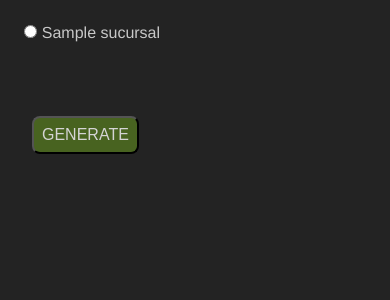
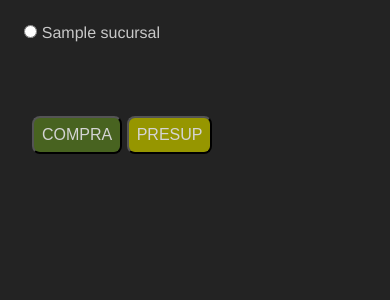
Before and after one commit to amaroferraris/acdb, a Django app: page / in a window 390 px wide. Shown: the top 300 px of the page. Run offline with Django 4.2, Linux system fonts and the light colour scheme; tables that the repository leaves empty hold one stand-in row (values such as "Sample post").

Commit message:
HTML, CSS, JS adding btnPresupuesto

```diff
--- a/acdj/static/index.js
+++ b/acdj/static/index.js
@@ -12,6 +12,7 @@ let jsonCarModel = JSON.parse(document.getElementById('carmodel-json').textConte
 let jsonCarAccessory = JSON.parse(document.getElementById('caraccessory-json').textContent)
 
 const btn = document.getElementById('btn-output');
+const btnPresupuesto = document.getElementById('btn-output-presupuesto');
 const message = document.getElementById('output');
 
 
@@ -245,7 +246,7 @@ btn.addEventListener('click', () => {
 \nEl monto de tu orden se congela por 48hs hábiles y podés abonar hasta el ${formattedFutureDate} inclusive.`;
 
     // CHECKING IF A COPY BUTTON ALREADY EXISTS
-    const btnGenerateNextElement = btn.nextElementSibling;
+    const btnGenerateNextElement = btn.nextElementSibling.nextElementSibling;
     const messagePreviousElement = message.previousElementSibling;
 
     if (btnGenerateNextElement
@@ -259,7 +260,7 @@ btn.addEventListener('click', () => {
     };
 
     // CREATING A COPY BUTTON
-    const btnCopyCreate = '<button class="btn-copy" id="btn-copy">COPY MESSAGE</button>';
+    const btnCopyCreate = '<button class="btn-copy" id="btn-copy">COPIAR</button>';
     message.insertAdjacentHTML('beforebegin', btnCopyCreate)
 
 
@@ -285,10 +286,121 @@ btn.addEventListener('click', () => {
     });
 
     // CREATING A CLEAR MESSAGE BUTTON
-    const btnClearCreate = '<button class="btn-clear" id="btn-clear">CLEAR MESSAGE</button>';
+    const btnClearCreate = '<button class="btn-clear" id="btn-clear">BORRAR</button>';
     message.insertAdjacentHTML('beforebegin', btnClearCreate);
 
     const btnClear = document.getElementById('btn-clear')
 
     btnClear.addEventListener('click', () => { message.innerHTML = '' });
 });
+
+
+// PRESUPUESTO
+btnPresupuesto.addEventListener('click', () => {
+
+    // FILTERING CHECKED BOXES
+    // Getting model id
+    const checkboxModel = document.querySelectorAll('input[name="model"]')
+    let checkedModelId;
+
+    checkboxModel.forEach(checkbox => {
+        if (checkbox.checked) {
+            checkedModelId = checkbox.id.split('-')[1]
+        }
+    })
+
+    // Getting accessory
+    const checkboxes = document.querySelectorAll('input[type="checkbox"]')
+    const checkedAccesoriesName = [];
+    const checkedAccesoriesPrice = [];
+
+    checkboxes.forEach(checkbox => {
+        if (checkbox.checked) {
+
+            checkedAccesoriesName.push(checkbox.value.split(' (EXCEPTO')[0]);
+            checkedAccesoriesPrice.push(jsonCarAccessory.filter(item => item.id == checkbox.id.split('-')[1] && item.model_id == checkedModelId)[0].price)
+
+        }
+    })
+
+
+    let accesoryNameAndPrice = ''
+    for (const item in checkedAccesoriesName) {
+        accesoryNameAndPrice += `<li> - ${checkedAccesoriesName[item]}: $${checkedAccesoriesPrice[item].toLocaleString('pt-BR', { style: 'currency', currency: 'BRL' }).replace('R$', '')}\n</li>`
+    }
+
+
+    // // GETTING DATE
+    // const currentDate = new Date();
+
+    // // Add 48 hours to the current date
+    // const futureDate = new Date(currentDate.getTime() + (48 * 60 * 60 * 1000));
+
+    // // Check if the future date falls on a Saturday or Monday
+    // if (futureDate.getDay() === 6) { // Saturday
+    //     futureDate.setDate(futureDate.getDate() + 2); // Add 2 days to skip Saturday
+    // } else if (futureDate.getDay() === 0) { // Monday
+    //     futureDate.setDate(futureDate.getDate() + 1); // Add 1 day to skip Monday
+    // }
+
+    // const days = ['domingo', 'lunes', 'martes', 'miércoles', 'jueves', 'viernes', 'sábado'];
+    // const dayName = days[futureDate.getDay()];
+    // const dayNumber = futureDate.getDate();
+    // const month = futureDate.getMonth() + 1; // Note: January is month 0, so we add 1
+
+    // const formattedFutureDate = `${dayName} ${dayNumber < 10 ? '0' + dayNumber : dayNumber}/${month < 10 ? '0' + month : month}`;
+
+    message.innerHTML = '';
+    message.innerHTML = `Te paso el presupuesto de los accesorios de tu interés:\n
+<ul>${accesoryNameAndPrice}</ul>
+- Total: $${checkedAccesoriesPrice.reduce((acc, currVal) => acc + currVal, 0).toLocaleString('pt-BR', { style: 'currency', currency: 'BRL' }).replace('R$', '')}
+\nEl presupuesto tiene validez por 48hs hábiles, pasado este plazo los valores quedan sujetos a modificación hasta el momento de su confirmación.`;
+
+    // CHECKING IF A COPY BUTTON ALREADY EXISTS
+    const btnGenerateNextElement = btnPresupuesto.nextElementSibling;
+    const messagePreviousElement = message.previousElementSibling;
+
+    if (btnGenerateNextElement
+        && btnGenerateNextElement.className === 'btn-copy'
+        || btnGenerateNextElement.className === 'btn-copied'
+        && messagePreviousElement.className === 'btn-clear'
+    ) {
+        // IF IT DOES, REMOVE IT (TO AVOID MULTIPLE COPY BUTTONS)
+        btnGenerateNextElement.remove();
+        messagePreviousElement.remove();
+    };
+
+    // CREATING A COPY BUTTON
+    const btnCopyCreate = '<button class="btn-copy" id="btn-copy">COPIAR</button>';
+    message.insertAdjacentHTML('beforebegin', btnCopyCreate)
+
+
+    const btnCopy = document.getElementById('btn-copy')
+
+    btnCopy.addEventListener('click', () => {
+
+        const copyText = document.getElementById('output');
+        const copiedText = copyText.textContent;
+
+        navigator.clipboard.writeText(copiedText)
+            .then(() => {
+                btnCopy.classList.remove('btn-copy');
+                btnCopy.classList.add('btn-copied');
+                setTimeout(() => {
+                    btnCopy.classList.remove('btn-copied');
+                    btnCopy.classList.add('btn-copy');
+                }, 500)
+            })
+            .catch(err => {
+                console.error('Error copying message to clipboard: ', err);
+            });
+    });
+
+    // CREATING A CLEAR MESSAGE BUTTON
+    const btnClearCreate = '<button class="btn-clear" id="btn-clear">BORRAR</button>';
+    message.insertAdjacentHTML('beforebegin', btnClearCreate);
+
+    const btnClear = document.getElementById('btn-clear')
+
+    btnClear.addEventListener('click', () => { message.innerHTML = '' });
+});
--- a/acdj/static/styles.css
+++ b/acdj/static/styles.css
@@ -57,11 +57,6 @@ label {
     border-right: 1px solid rgb(212, 212, 212);
 }
 
-/* .accessory-container {
-    border-right: 1px solid rgb(212, 212, 212);
-    border-bottom: 1px solid rgb(212, 212, 212);
-} */
-
 label:hover {
     color: whitesmoke;
 }
@@ -72,6 +67,7 @@ label:hover {
 }
 
 .btn-output,
+.btn-output-presupuesto,
 .btn-copy,
 .btn-clear {
     padding: .5rem;
@@ -84,7 +80,12 @@ label:hover {
     background-color: rgb(72, 99, 32);
 }
 
+.btn-output-presupuesto {
+    background-color: rgb(150, 150, 0);
+}
+
 .btn-copy {
+    margin-left: 1rem;
     background-color: rgb(65, 95, 112);
     transition: .5s;
 }
@@ -95,6 +96,7 @@ label:hover {
 }
 
 .btn-copied {
+    margin-left: 1rem;
     background-color: rgb(185, 215, 232);
     padding: .5rem;
     border-radius: .5rem;
@@ -147,6 +149,7 @@ p {
     }
 
     .btn-output,
+    .btn-output-presupuesto,
     .btn-copy,
     .btn-clear,
     .btn-copied {
@@ -154,22 +157,27 @@ p {
     }
 
     .btn-output:after {
-        content: "GENERATE";
+        content: "COMPRA";
+    }
+
+    .btn-output-presupuesto:after {
+        content: "PRESUP";
     }
 
     .btn-copy:after {
-        content: "COPY";
+        content: "COPIAR";
     }
 
     .btn-clear:after {
-        content: "CLEAR";
+        content: "BORRAR";
     }
 
     .btn-copied:after {
-        content: "COPY";
+        content: "COPIAR";
     }
 
     .btn-output:after,
+    .btn-output-presupuesto:after,
     .btn-copy:after,
     .btn-clear:after,
     .btn-copied:after {
--- a/acdj/templates/acdj/index.html
+++ b/acdj/templates/acdj/index.html
@@ -21,7 +21,8 @@
         <div id="accessory-container" class="accessory-container"></div>
     </div>
 
-    <button class="btn-output" id="btn-output">GENERATE MESSAGE</button>
+    <button class="btn-output" id="btn-output">COMPRA</button>
+    <button class="btn-output-presupuesto" id="btn-output-presupuesto">PRESUPUESTO</button>
     <p class="output" id="output"></p>
 
     {{ sucursales|json_script:"sucursal-json" }}
```
Also changed, not shown: msg/settings.py (+12 -12 lines).
